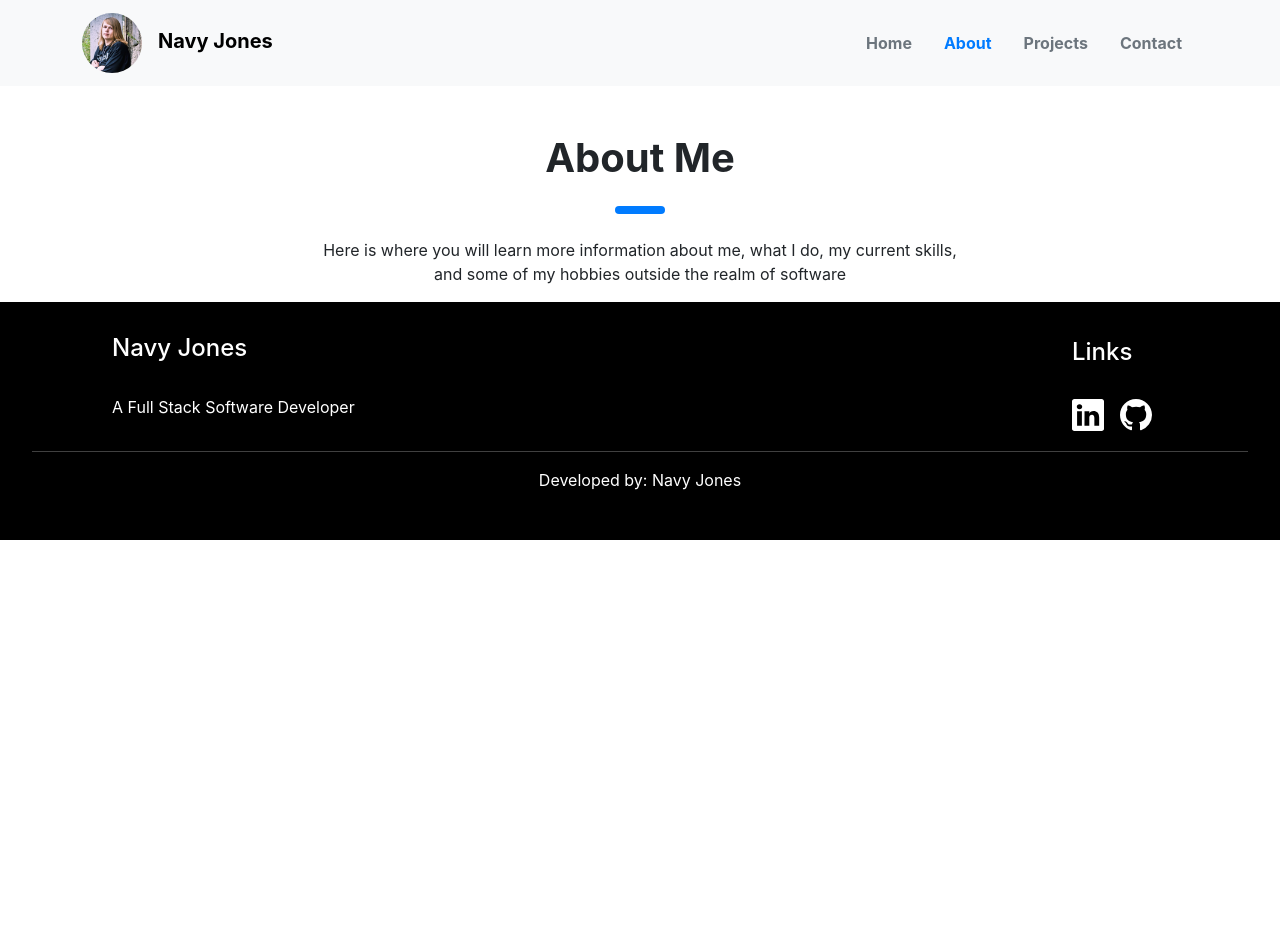
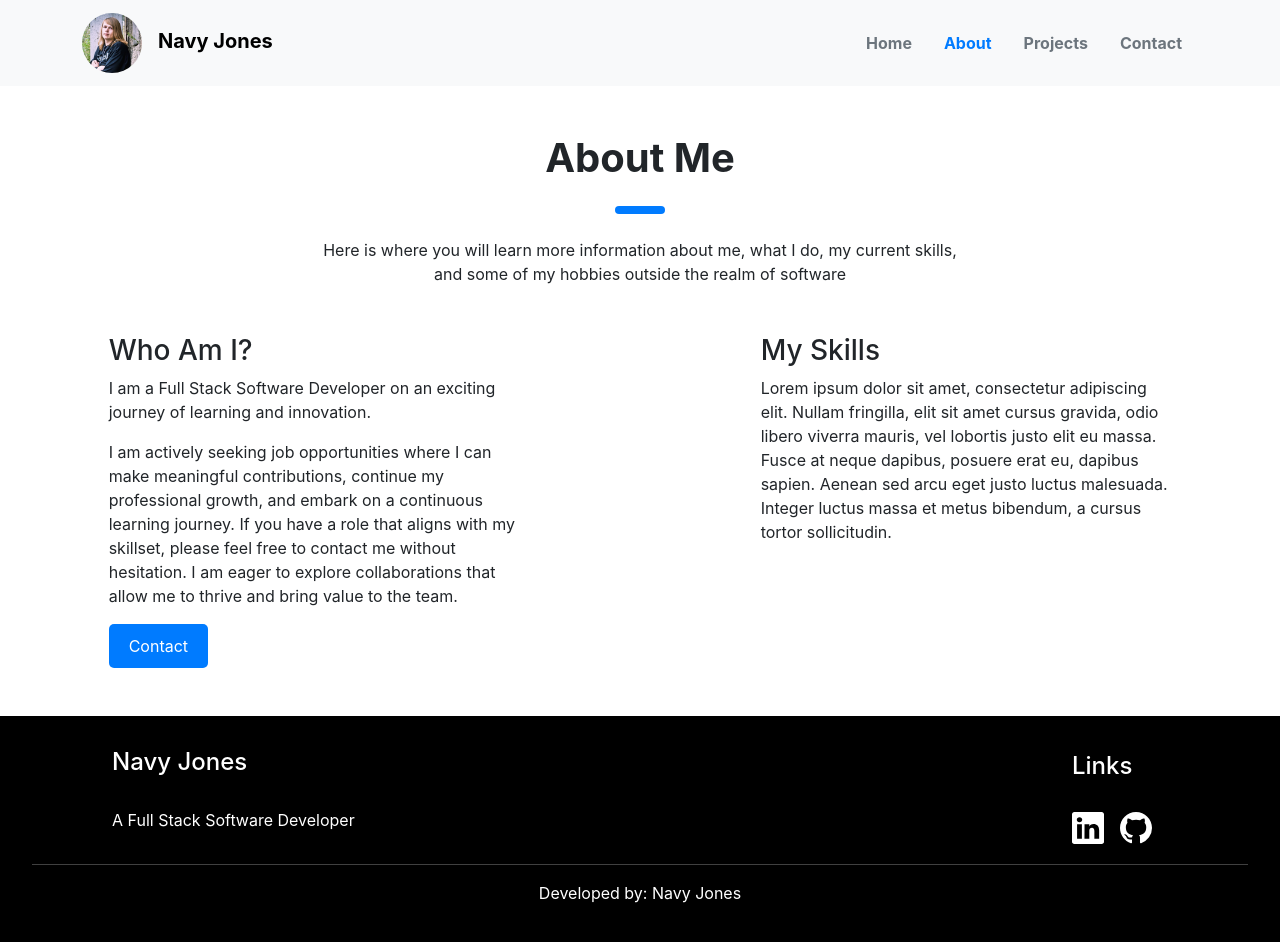
Before and after one commit to jonesna213/Portfolio, a React (Create React App) app: page /about in a window 1280 px wide. Shown: the top 942 px of the page. Before the commit the page ends 800 px from the top, so only its background shows below. Built offline with nearby package versions, Linux system fonts and the light colour scheme.

Commit message:
Got the top section of about page done and started on the main portion of it.

```diff
--- a/src/pages/About.js
+++ b/src/pages/About.js
@@ -1,3 +1,4 @@
+import { NavLink } from "react-router-dom";
 import styles from "./css/About.module.css";
 
 const AboutPage = () => {
@@ -5,13 +6,20 @@ const AboutPage = () => {
         <div className={styles.container}>
             <h1 className="fw-bold text-center">About Me</h1>
             <div className={`mx-auto my-4 ${styles.customHr}`}></div>
-            <p className="text-center w-50 mx-auto">Here is where you will learn more information about me, what I do, my current skills,
-                    and some of my hobbies outside the realm of software</p>
+            <p className="text-center w-50 mx-auto">Here is where you will learn more information about me, what I do, my current skills, and some of my hobbies outside the realm of software</p>
 
-            <div className="d-flex">
-
+            <div className="row justify-content-around my-5">
+                <div className="col-10 col-md-4">
+                    <h3>Who Am I?</h3>
+                    <p>I am a Full Stack Software Developer on an exciting journey of learning and innovation. </p>
+                    <p>I am actively seeking job opportunities where I can make meaningful contributions, continue my professional growth, and embark on a continuous learning journey. If you have a role that aligns with my skillset, please feel free to contact me without hesitation. I am eager to explore collaborations that allow me to thrive and bring value to the team.</p>
+                    <NavLink className={styles.contactButton} to="/contact">Contact</NavLink>
+                </div>
+                <div className="col-10 col-md-4">
+                    <h3>My Skills</h3>
+                    <p>Lorem ipsum dolor sit amet, consectetur adipiscing elit. Nullam fringilla, elit sit amet cursus gravida, odio libero viverra mauris, vel lobortis justo elit eu massa. Fusce at neque dapibus, posuere erat eu, dapibus sapien. Aenean sed arcu eget justo luctus malesuada. Integer luctus massa et metus bibendum, a cursus tortor sollicitudin.</p>
+                </div>
             </div>
-
         </div>
     );
 }
--- a/src/pages/css/About.module.css
+++ b/src/pages/css/About.module.css
@@ -8,3 +8,18 @@
     background-color: #007bff;
     border-radius: 50px;
 }
+
+.contactButton {
+    display: inline-block;
+    padding: 10px 20px;
+    background-color: #007bff;
+    color: white;
+    border-radius: 5px;
+    font-size: 16px;
+    transition: transform 0.2s ease-in-out;
+    text-decoration: none;
+}
+
+.contactButton:hover {
+    transform: translateY(-5px);
+}
```
